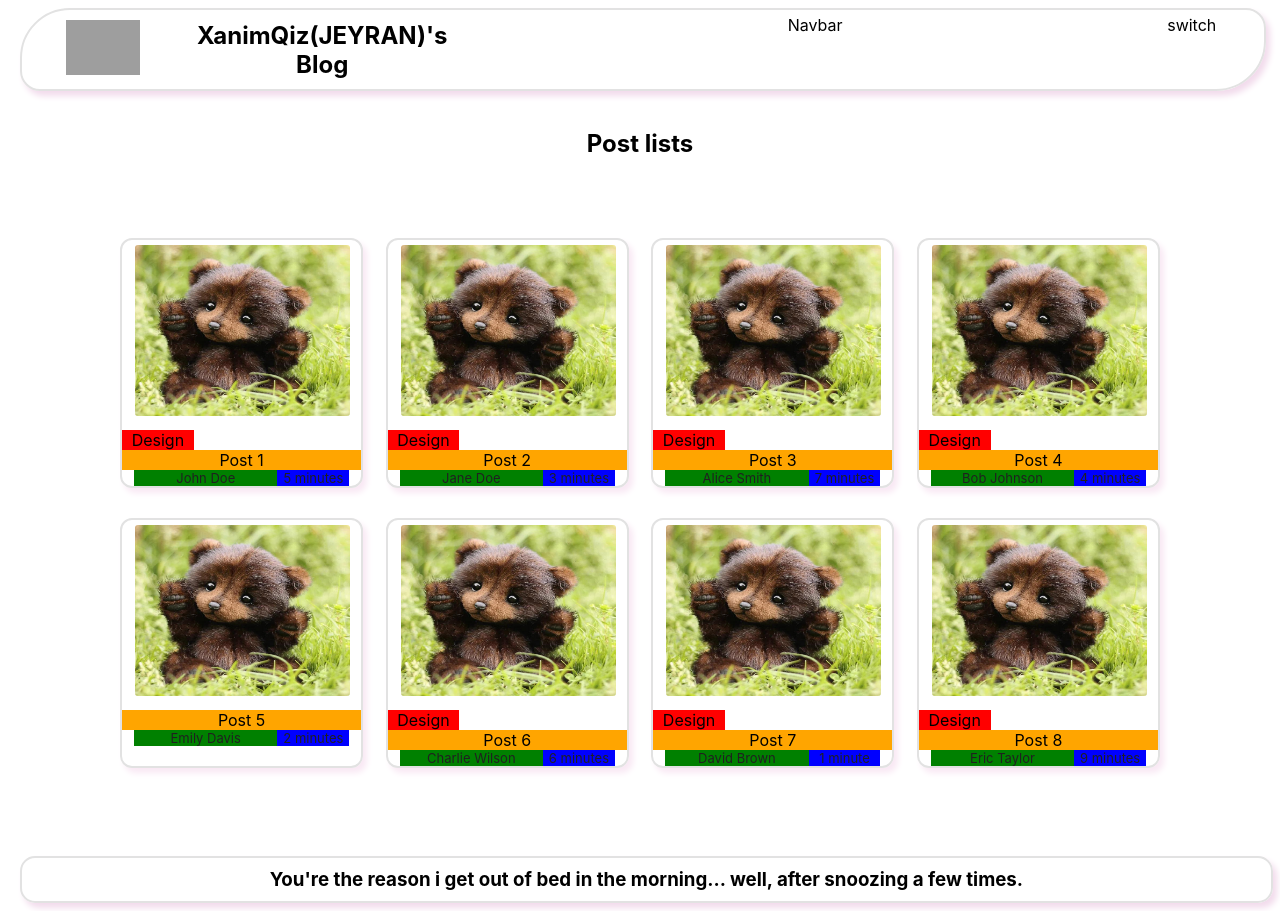
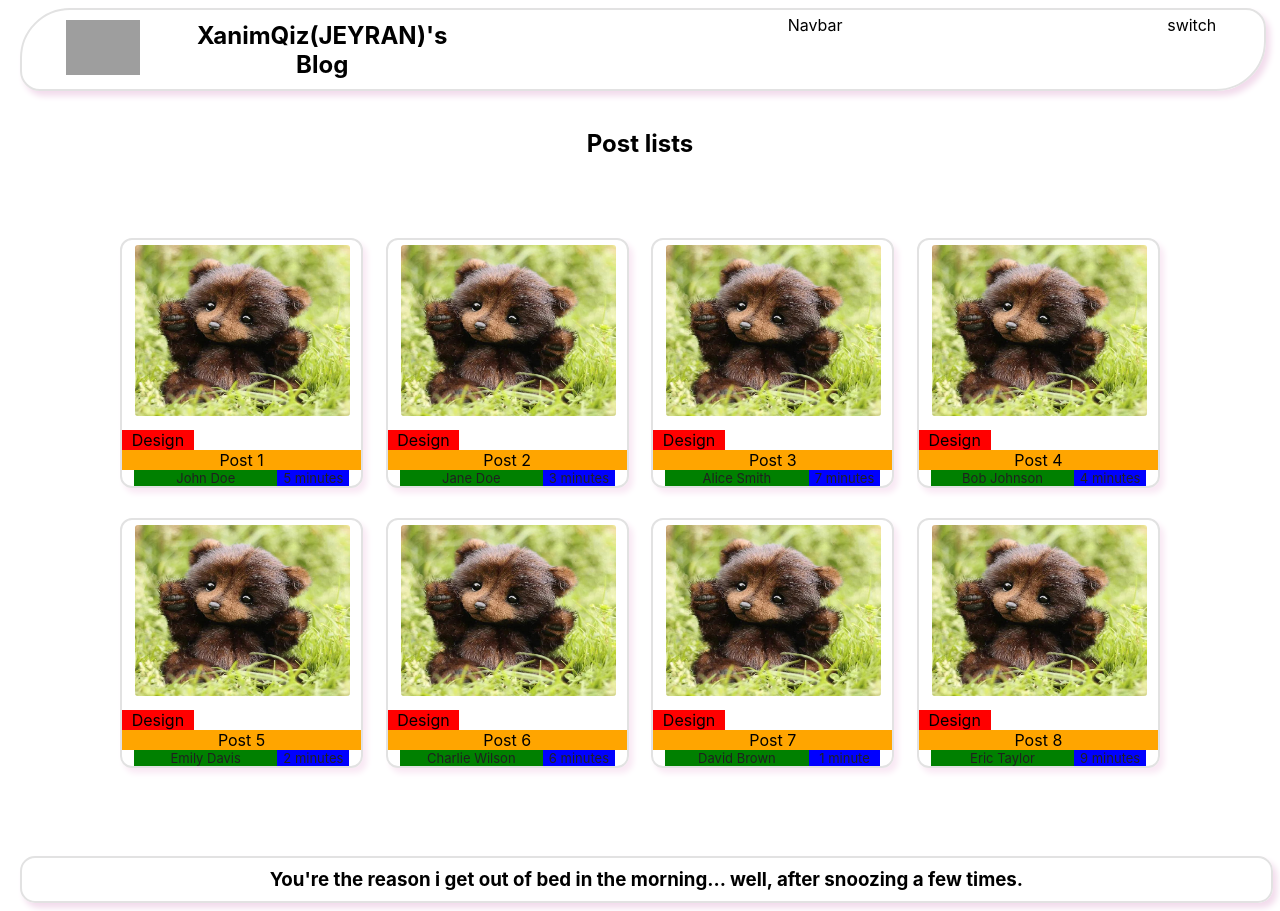
Before and after one commit to zahraRostami1999/blog-app, a React (Create React App) app: page / in a window 1280 px wide. Built offline with nearby package versions, Linux system fonts and the light colour scheme; grey boxes are pictures that could not be loaded.

Commit message:
add badger to fifth post contents

```diff
--- a/src/Components/post_list/Post_list.jsx
+++ b/src/Components/post_list/Post_list.jsx
@@ -41,6 +41,7 @@ function Post_list() {
     },
     {
       id: 5,
+      badge: "Design",
       cover: "",
       title: "Post 5",
       content: "This is the content of Post 5",
```
